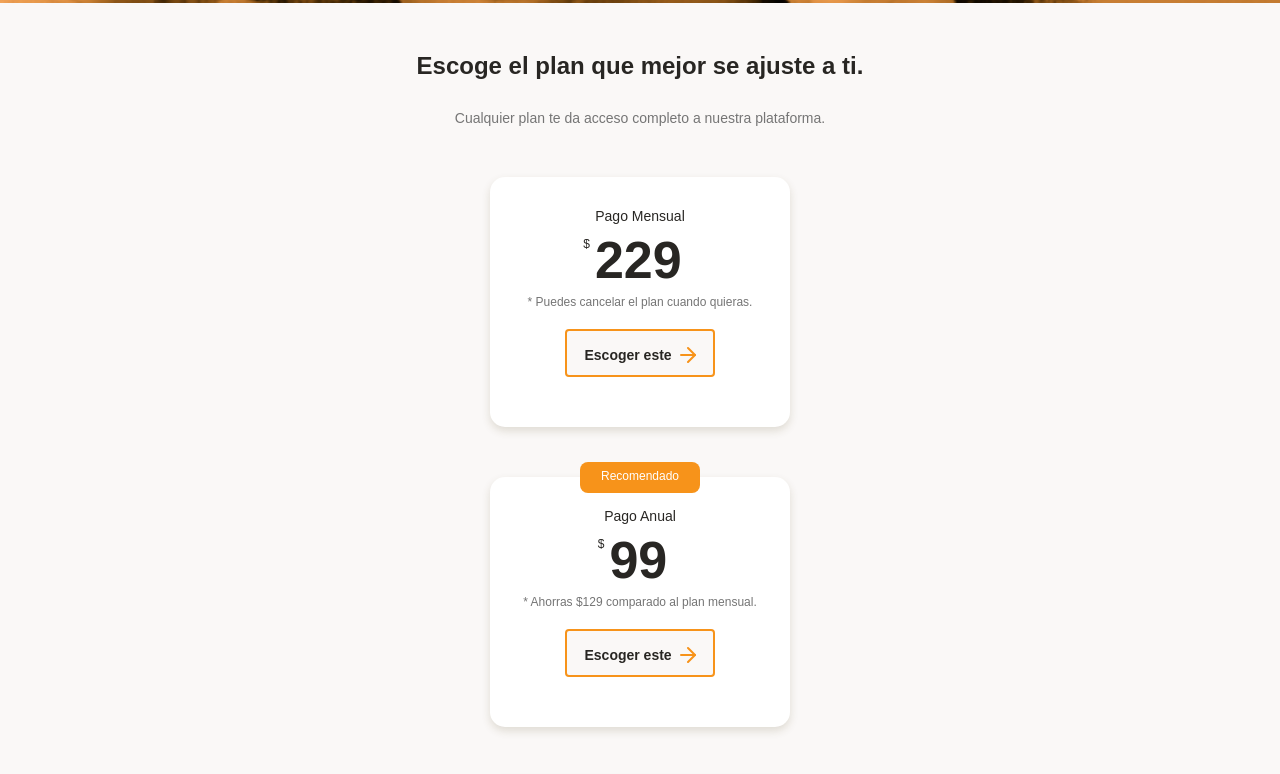
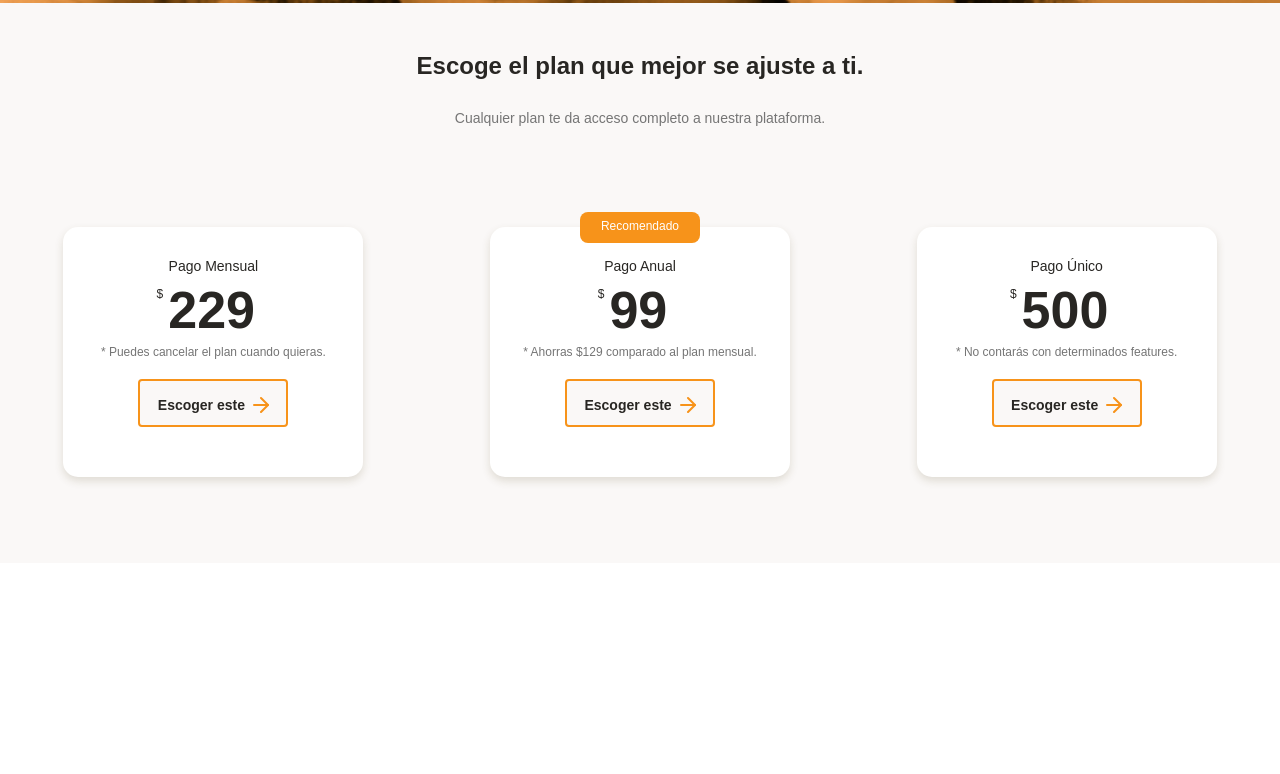
Before and after one commit to jannerymbf/Platzi-MobileFirst, a website: page index.html in a window 1280 px wide. Shown: the part 2777-3551 px from the top of the page. After the commit the page ends 3340 px from the top, so only its background shows below. Drawn offline with Linux system fonts and the light colour scheme.

Commit message:
Add scroll feature to the plans slider

```diff
--- a/styles.css
+++ b/styles.css
@@ -408,8 +408,20 @@ main {
   color: #757575;
 }
 
+.plans-container--slider {
+  display:  flex;
+  gap: 30px;
+  height: 316px;
+  /*Para agregar scroll horizontal*/
+  overflow-x: scroll;
+  overscroll-behavior-x: contain;
+  scroll-snap-type: x proximity;
+  margin: 0 15px;
+}
+
 .plans-container--card {
   position: relative;
+  scroll-snap-align: center; /*Cuando mueves el scroll ayuda a ubicarnos en el centro del contenido*/
   width: 70%;
   min-width: 230px;
   max-width: 300px;
```
